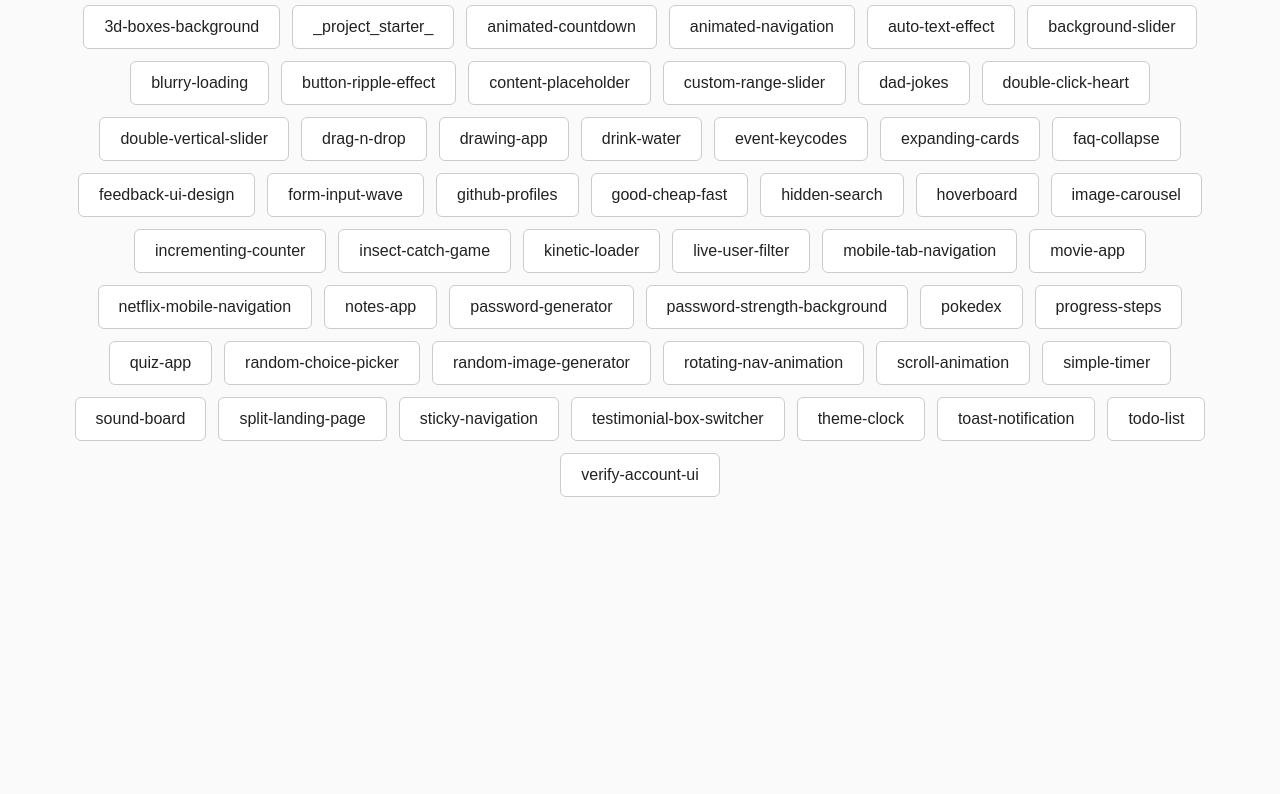
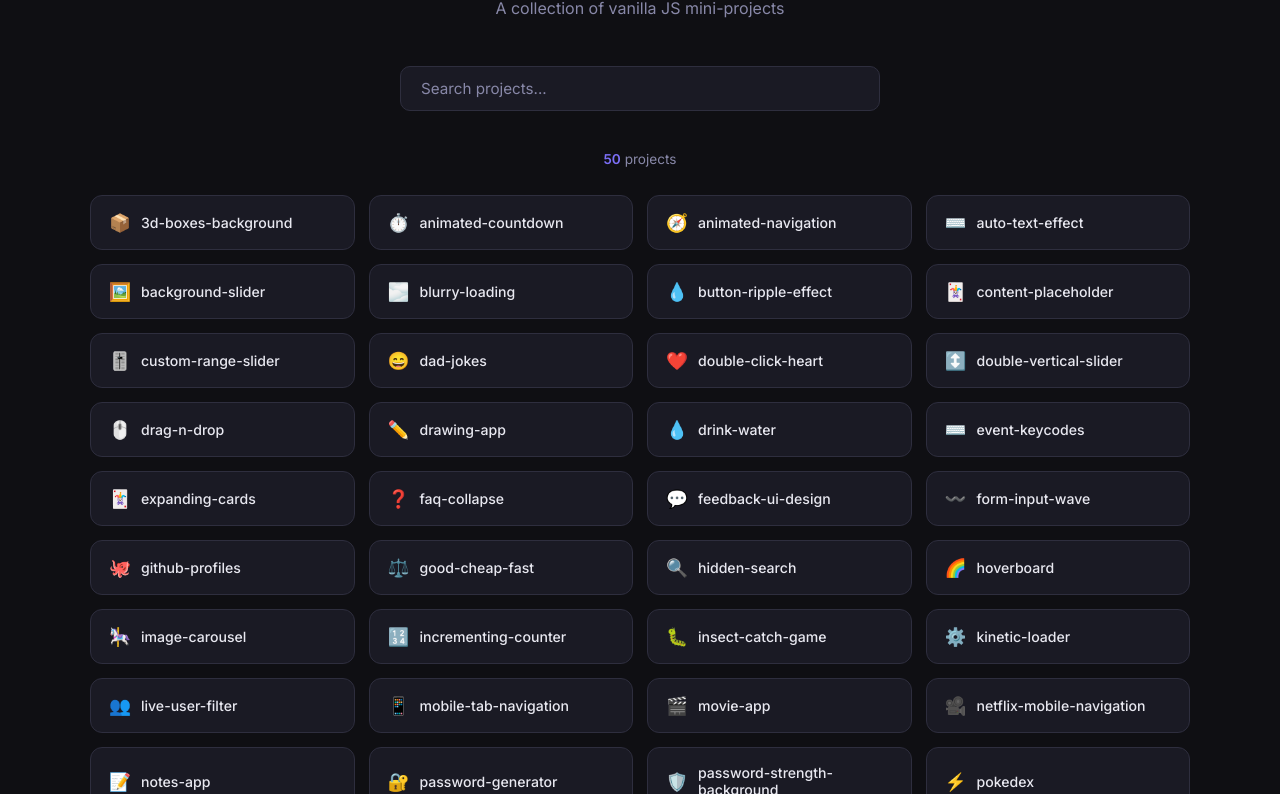
Before and after one commit to Anuraag-03/FrontEndProjects, a plain HTML site: page index.html in a window 1280 px wide. Shown: the part 131-925 px from the top of the page. Before the commit the page ends 800 px from the top, so only its background shows below. Drawn offline with Linux system fonts and the light colour scheme.

Commit message:
claude update

```diff
--- a/index.html
+++ b/index.html
@@ -2,65 +2,77 @@
 <html lang="en">
 <head>
     <meta charset="UTF-8">
-    <title>Frontend Projects Index</title>
+    <meta name="viewport" content="width=device-width, initial-scale=1.0">
+    <title>Frontend Projects</title>
     <link rel="stylesheet" href="style.css">
 </head>
 <body>
-    <h1>Frontend Projects</h1>
+    <header>
+        <h1>Frontend Projects</h1>
+        <p>A collection of vanilla JS mini-projects</p>
+    </header>
+
+    <div class="search-wrapper">
+        <input type="text" id="search" placeholder="Search projects..." autocomplete="off" spellcheck="false">
+    </div>
+
+    <p class="project-count"><span id="visible-count">50</span> projects</p>
+
     <div class="project-container">
-        <a class="project-link" href="3d-boxes-background/index.html" target="_blank">3d-boxes-background</a>
-        <a class="project-link" href="_project_starter_/index.html" target="_blank">_project_starter_</a>
-        <a class="project-link" href="animated-countdown/index.html" target="_blank">animated-countdown</a>
-        <a class="project-link" href="animated-navigation/index.html" target="_blank">animated-navigation</a>
-        <a class="project-link" href="auto-text-effect/index.html" target="_blank">auto-text-effect</a>
-        <a class="project-link" href="background-slider/index.html" target="_blank">background-slider</a>
-        <a class="project-link" href="blurry-loading/index.html" target="_blank">blurry-loading</a>
-        <a class="project-link" href="button-ripple-effect/index.html" target="_blank">button-ripple-effect</a>
-        <a class="project-link" href="content-placeholder/index.html" target="_blank">content-placeholder</a>
-        <a class="project-link" href="custom-range-slider/index.html" target="_blank">custom-range-slider</a>
-        <a class="project-link" href="dad-jokes/index.html" target="_blank">dad-jokes</a>
-        <a class="project-link" href="double-click-heart/index.html" target="_blank">double-click-heart</a>
-        <a class="project-link" href="double-vertical-slider/index.html" target="_blank">double-vertical-slider</a>
-        <a class="project-link" href="drag-n-drop/index.html" target="_blank">drag-n-drop</a>
-        <a class="project-link" href="drawing-app/index.html" target="_blank">drawing-app</a>
-        <a class="project-link" href="drink-water/index.html" target="_blank">drink-water</a>
-        <a class="project-link" href="event-keycodes/index.html" target="_blank">event-keycodes</a>
-        <a class="project-link" href="expanding-cards/index.html" target="_blank">expanding-cards</a>
-        <a class="project-link" href="faq-collapse/index.html" target="_blank">faq-collapse</a>
-        <a class="project-link" href="feedback-ui-design/index.html" target="_blank">feedback-ui-design</a>
-        <a class="project-link" href="form-input-wave/index.html" target="_blank">form-input-wave</a>
-        <a class="project-link" href="github-profiles/index.html" target="_blank">github-profiles</a>
-        <a class="project-link" href="good-cheap-fast/index.html" target="_blank">good-cheap-fast</a>
-        <a class="project-link" href="hidden-search/index.html" target="_blank">hidden-search</a>
-        <a class="project-link" href="hoverboard/index.html" target="_blank">hoverboard</a>
-        <a class="project-link" href="image-carousel/index.html" target="_blank">image-carousel</a>
-        <a class="project-link" href="incrementing-counter/index.html" target="_blank">incrementing-counter</a>
-        <a class="project-link" href="insect-catch-game/index.html" target="_blank">insect-catch-game</a>
-        <a class="project-link" href="kinetic-loader/index.html" target="_blank">kinetic-loader</a>
-        <a class="project-link" href="live-user-filter/index.html" target="_blank">live-user-filter</a>
-        <a class="project-link" href="mobile-tab-navigation/index.html" target="_blank">mobile-tab-navigation</a>
-        <a class="project-link" href="movie-app/index.html" target="_blank">movie-app</a>
-        <a class="project-link" href="netflix-mobile-navigation/index.html" target="_blank">netflix-mobile-navigation</a>
-        <a class="project-link" href="notes-app/index.html" target="_blank">notes-app</a>
-        <a class="project-link" href="password-generator/index.html" target="_blank">password-generator</a>
-        <a class="project-link" href="password-strength-background/index.html" target="_blank">password-strength-background</a>
-        <a class="project-link" href="pokedex/index.html" target="_blank">pokedex</a>
-        <a class="project-link" href="progress-steps/index.html" target="_blank">progress-steps</a>
-        <a class="project-link" href="quiz-app/index.html" target="_blank">quiz-app</a>
-        <a class="project-link" href="random-choice-picker/index.html" target="_blank">random-choice-picker</a>
-        <a class="project-link" href="random-image-generator/index.html" target="_blank">random-image-generator</a>
-        <a class="project-link" href="rotating-nav-animation/index.html" target="_blank">rotating-nav-animation</a>
-        <a class="project-link" href="scroll-animation/index.html" target="_blank">scroll-animation</a>
-        <a class="project-link" href="simple-timer/index.html" target="_blank">simple-timer</a>
-        <a class="project-link" href="sound-board/index.html" target="_blank">sound-board</a>
-        <a class="project-link" href="split-landing-page/index.html" target="_blank">split-landing-page</a>
-        <a class="project-link" href="sticky-navigation/index.html" target="_blank">sticky-navigation</a>
-        <a class="project-link" href="testimonial-box-switcher/index.html" target="_blank">testimonial-box-switcher</a>
-        <a class="project-link" href="theme-clock/index.html" target="_blank">theme-clock</a>
-        <a class="project-link" href="toast-notification/index.html" target="_blank">toast-notification</a>
-        <a class="project-link" href="todo-list/index.html" target="_blank">todo-list</a>
-        <a class="project-link" href="verify-account-ui/index.html" target="_blank">verify-account-ui</a>
+        <a class="project-link" href="3d-boxes-background/index.html" target="_blank"><span class="icon">📦</span>3d-boxes-background</a>
+        <a class="project-link" href="animated-countdown/index.html" target="_blank"><span class="icon">⏱️</span>animated-countdown</a>
+        <a class="project-link" href="animated-navigation/index.html" target="_blank"><span class="icon">🧭</span>animated-navigation</a>
+        <a class="project-link" href="auto-text-effect/index.html" target="_blank"><span class="icon">⌨️</span>auto-text-effect</a>
+        <a class="project-link" href="background-slider/index.html" target="_blank"><span class="icon">🖼️</span>background-slider</a>
+        <a class="project-link" href="blurry-loading/index.html" target="_blank"><span class="icon">🌫️</span>blurry-loading</a>
+        <a class="project-link" href="button-ripple-effect/index.html" target="_blank"><span class="icon">💧</span>button-ripple-effect</a>
+        <a class="project-link" href="content-placeholder/index.html" target="_blank"><span class="icon">🃏</span>content-placeholder</a>
+        <a class="project-link" href="custom-range-slider/index.html" target="_blank"><span class="icon">🎚️</span>custom-range-slider</a>
+        <a class="project-link" href="dad-jokes/index.html" target="_blank"><span class="icon">😄</span>dad-jokes</a>
+        <a class="project-link" href="double-click-heart/index.html" target="_blank"><span class="icon">❤️</span>double-click-heart</a>
+        <a class="project-link" href="double-vertical-slider/index.html" target="_blank"><span class="icon">↕️</span>double-vertical-slider</a>
+        <a class="project-link" href="drag-n-drop/index.html" target="_blank"><span class="icon">🖱️</span>drag-n-drop</a>
+        <a class="project-link" href="drawing-app/index.html" target="_blank"><span class="icon">✏️</span>drawing-app</a>
+        <a class="project-link" href="drink-water/index.html" target="_blank"><span class="icon">💧</span>drink-water</a>
+        <a class="project-link" href="event-keycodes/index.html" target="_blank"><span class="icon">⌨️</span>event-keycodes</a>
+        <a class="project-link" href="expanding-cards/index.html" target="_blank"><span class="icon">🃏</span>expanding-cards</a>
+        <a class="project-link" href="faq-collapse/index.html" target="_blank"><span class="icon">❓</span>faq-collapse</a>
+        <a class="project-link" href="feedback-ui-design/index.html" target="_blank"><span class="icon">💬</span>feedback-ui-design</a>
+        <a class="project-link" href="form-input-wave/index.html" target="_blank"><span class="icon">〰️</span>form-input-wave</a>
+        <a class="project-link" href="github-profiles/index.html" target="_blank"><span class="icon">🐙</span>github-profiles</a>
+        <a class="project-link" href="good-cheap-fast/index.html" target="_blank"><span class="icon">⚖️</span>good-cheap-fast</a>
+        <a class="project-link" href="hidden-search/index.html" target="_blank"><span class="icon">🔍</span>hidden-search</a>
+        <a class="project-link" href="hoverboard/index.html" target="_blank"><span class="icon">🌈</span>hoverboard</a>
+        <a class="project-link" href="image-carousel/index.html" target="_blank"><span class="icon">🎠</span>image-carousel</a>
+        <a class="project-link" href="incrementing-counter/index.html" target="_blank"><span class="icon">🔢</span>incrementing-counter</a>
+        <a class="project-link" href="insect-catch-game/index.html" target="_blank"><span class="icon">🐛</span>insect-catch-game</a>
+        <a class="project-link" href="kinetic-loader/index.html" target="_blank"><span class="icon">⚙️</span>kinetic-loader</a>
+        <a class="project-link" href="live-user-filter/index.html" target="_blank"><span class="icon">👥</span>live-user-filter</a>
+        <a class="project-link" href="mobile-tab-navigation/index.html" target="_blank"><span class="icon">📱</span>mobile-tab-navigation</a>
+        <a class="project-link" href="movie-app/index.html" target="_blank"><span class="icon">🎬</span>movie-app</a>
+        <a class="project-link" href="netflix-mobile-navigation/index.html" target="_blank"><span class="icon">🎥</span>netflix-mobile-navigation</a>
+        <a class="project-link" href="notes-app/index.html" target="_blank"><span class="icon">📝</span>notes-app</a>
+        <a class="project-link" href="password-generator/index.html" target="_blank"><span class="icon">🔐</span>password-generator</a>
+        <a class="project-link" href="password-strength-background/index.html" target="_blank"><span class="icon">🛡️</span>password-strength-background</a>
+        <a class="project-link" href="pokedex/index.html" target="_blank"><span class="icon">⚡</span>pokedex</a>
+        <a class="project-link" href="progress-steps/index.html" target="_blank"><span class="icon">🪜</span>progress-steps</a>
+        <a class="project-link" href="quiz-app/index.html" target="_blank"><span class="icon">🧠</span>quiz-app</a>
+        <a class="project-link" href="random-choice-picker/index.html" target="_blank"><span class="icon">🎲</span>random-choice-picker</a>
+        <a class="project-link" href="random-image-generator/index.html" target="_blank"><span class="icon">🖼️</span>random-image-generator</a>
+        <a class="project-link" href="rotating-nav-animation/index.html" target="_blank"><span class="icon">🔄</span>rotating-nav-animation</a>
+        <a class="project-link" href="scroll-animation/index.html" target="_blank"><span class="icon">📜</span>scroll-animation</a>
+        <a class="project-link" href="simple-timer/index.html" target="_blank"><span class="icon">⏲️</span>simple-timer</a>
+        <a class="project-link" href="sound-board/index.html" target="_blank"><span class="icon">🔊</span>sound-board</a>
+        <a class="project-link" href="split-landing-page/index.html" target="_blank"><span class="icon">↔️</span>split-landing-page</a>
+        <a class="project-link" href="sticky-navigation/index.html" target="_blank"><span class="icon">📌</span>sticky-navigation</a>
+        <a class="project-link" href="testimonial-box-switcher/index.html" target="_blank"><span class="icon">💭</span>testimonial-box-switcher</a>
+        <a class="project-link" href="theme-clock/index.html" target="_blank"><span class="icon">🕐</span>theme-clock</a>
+        <a class="project-link" href="toast-notification/index.html" target="_blank"><span class="icon">🔔</span>toast-notification</a>
+        <a class="project-link" href="todo-list/index.html" target="_blank"><span class="icon">✅</span>todo-list</a>
+        <a class="project-link" href="verify-account-ui/index.html" target="_blank"><span class="icon">✔️</span>verify-account-ui</a>
+        <div class="no-results">No projects match your search.</div>
     </div>
+
+    <script src="script.js"></script>
 </body>
-<script src="script.js"></script>
 </html>
--- a/style.css
+++ b/style.css
@@ -1,29 +1,147 @@
+@import url('https://fonts.googleapis.com/css2?family=Inter:wght@400;500;600;700&display=swap');
+
+*, *::before, *::after {
+    box-sizing: border-box;
+    margin: 0;
+    padding: 0;
+}
+
+:root {
+    --bg: #0f0f13;
+    --surface: #1a1a24;
+    --surface-hover: #22222f;
+    --border: #2e2e3e;
+    --accent: #7c6ff7;
+    --accent-glow: rgba(124, 111, 247, 0.25);
+    --text: #e8e8f0;
+    --text-muted: #8888a8;
+    --card-radius: 12px;
+}
+
 body {
-    font-family: Arial, sans-serif;
-    background: #fafafa;
-    padding: 40px;
+    font-family: 'Inter', system-ui, sans-serif;
+    background: var(--bg);
+    color: var(--text);
+    min-height: 100vh;
+    padding: 60px 24px 80px;
+}
+
+header {
     text-align: center;
+    margin-bottom: 48px;
 }
-h1 {
-    margin-bottom: 30px;
-    color: #333;
+
+header h1 {
+    font-size: clamp(2rem, 5vw, 3rem);
+    font-weight: 700;
+    background: linear-gradient(135deg, #fff 30%, var(--accent));
+    -webkit-background-clip: text;
+    -webkit-text-fill-color: transparent;
+    background-clip: text;
+    letter-spacing: -0.02em;
+    margin-bottom: 10px;
 }
+
+header p {
+    color: var(--text-muted);
+    font-size: 1rem;
+}
+
+.search-wrapper {
+    display: flex;
+    justify-content: center;
+    margin-bottom: 40px;
+}
+
+#search {
+    width: 100%;
+    max-width: 480px;
+    padding: 12px 20px;
+    background: var(--surface);
+    border: 1px solid var(--border);
+    border-radius: 10px;
+    color: var(--text);
+    font-family: inherit;
+    font-size: 0.95rem;
+    outline: none;
+    transition: border-color 0.2s, box-shadow 0.2s;
+}
+
+#search::placeholder {
+    color: var(--text-muted);
+}
+
+#search:focus {
+    border-color: var(--accent);
+    box-shadow: 0 0 0 3px var(--accent-glow);
+}
+
+.project-count {
+    text-align: center;
+    color: var(--text-muted);
+    font-size: 0.85rem;
+    margin-bottom: 28px;
+}
+
+.project-count span {
+    color: var(--accent);
+    font-weight: 600;
+}
+
 .project-container {
+    display: grid;
+    grid-template-columns: repeat(auto-fill, minmax(220px, 1fr));
+    gap: 14px;
+    max-width: 1100px;
+    margin: 0 auto;
+}
+
+.project-link {
     display: flex;
-    flex-wrap: wrap;
-    justify-content: center;
-    gap: 12px;
+    align-items: center;
+    gap: 10px;
+    text-decoration: none;
+    color: var(--text);
+    background: var(--surface);
+    border: 1px solid var(--border);
+    padding: 16px 18px;
+    border-radius: var(--card-radius);
+    font-size: 0.88rem;
+    font-weight: 500;
+    transition: background 0.18s, border-color 0.18s, transform 0.18s, box-shadow 0.18s;
+    animation: fadeUp 0.4s ease both;
 }
-.project-link {
-    text-decoration: none;
-    color: #222;
-    background: #fff;
-    border: 1px solid #ccc;
-    padding: 12px 20px;
-    border-radius: 6px;
-    transition: all 0.2s ease-in-out;
+
+.project-link .icon {
+    font-size: 1.1rem;
+    flex-shrink: 0;
 }
+
 .project-link:hover {
-    background-color: #f0f0f0;
-    transform: scale(1.05);
+    background: var(--surface-hover);
+    border-color: var(--accent);
+    transform: translateY(-3px);
+    box-shadow: 0 8px 24px rgba(0, 0, 0, 0.35), 0 0 0 1px var(--accent-glow);
 }
+
+.project-link.hidden {
+    display: none;
+}
+
+.no-results {
+    display: none;
+    text-align: center;
+    color: var(--text-muted);
+    font-size: 1rem;
+    padding: 60px 0;
+    grid-column: 1 / -1;
+}
+
+.no-results.visible {
+    display: block;
+}
+
+@keyframes fadeUp {
+    from { opacity: 0; transform: translateY(12px); }
+    to   { opacity: 1; transform: translateY(0); }
+}
```
Also changed, not shown: script.js (+19 -0 lines).
